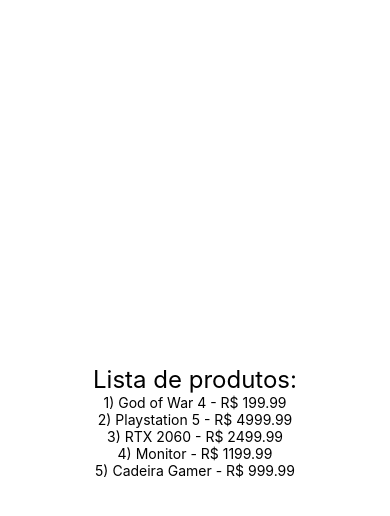
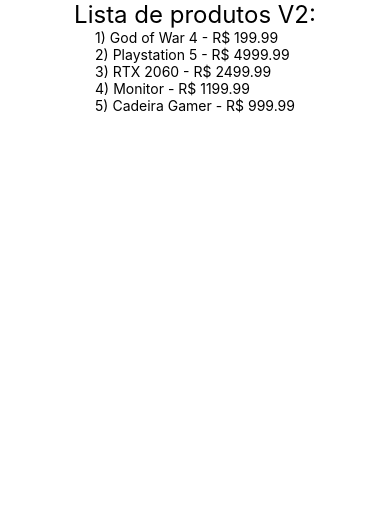
Before and after one commit to matheusvgc/React-Native, a React Native app: screen / in a window 390 px wide. Shown: the top 516 px of the page. Built offline with nearby package versions, Linux system fonts and the light colour scheme.

Commit message:
render de listas utilizando flatlist

```diff
--- a/src/App.js
+++ b/src/App.js
@@ -1,8 +1,9 @@
 import React from 'react'
 import { SafeAreaView, StyleSheet } from 'react-native'
 
-import ListaProdutos from './components/produtos/ListaProdutos'
+import ListaProdutosV2 from './components/produtos/ListaProdutosV2'
 
+// import ListaProdutos from './components/produtos/ListaProdutos'
 // import UsuarioLogado from './components/UsuarioLogado'
 // import Familia from './components/relacao/Familia'
 // import Membro from './components/relacao/Membros'
@@ -34,9 +35,10 @@
 export default () => (
     <SafeAreaView style={style.App}>
 
-        <ListaProdutos />
+        <ListaProdutosV2 />
 
         {/*/
+        <ListaProdutos />
         <UsuarioLogado usuario = {{nome: 'José Guimarães', email: 'jose@gmail.com'}} />
         <UsuarioLogado usuario = {{nome: 'Guilherme Reis'}} />
         <UsuarioLogado usuario = {{email: 'analima@gmail.com'}} />
--- /dev/null
+++ b/src/components/produtos/ListaProdutosV2.js
@@ -0,0 +1,26 @@
+import React from 'react'
+import { Text, FlatList } from 'react-native'
+import Style from '../estilo'
+
+import produtos from './produtos'
+
+export default props => {
+    const produtoRender = ({item}) => {
+        return (
+            <Text>
+                {item.id}) {item.nome} - R$ {item.preco}
+            </Text>
+        )
+    }
+
+    return (
+        <>
+            <Text style={Style.txtG}>Lista de produtos V2:</Text>
+            <FlatList
+                data={produtos}
+                keyExtractor={item => `${item.id}`}
+                renderItem={produtoRender}
+            />
+        </>
+    )
+}
```
